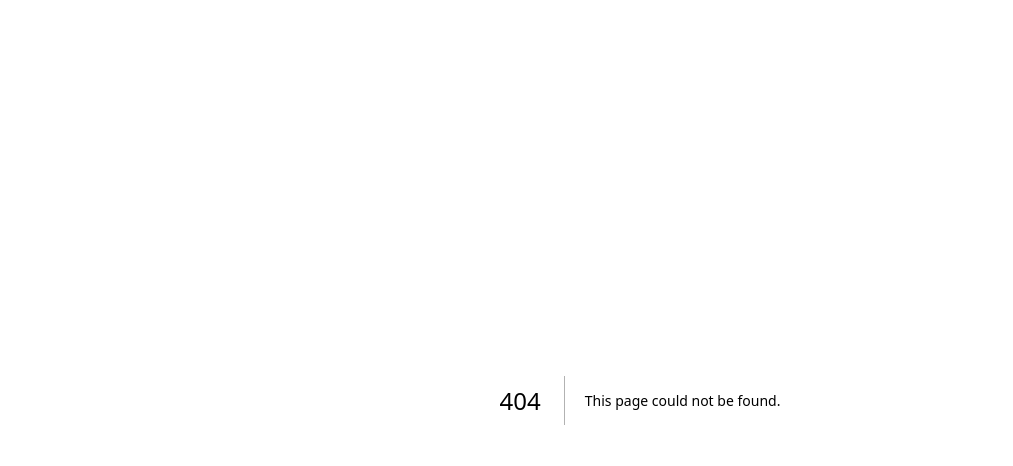
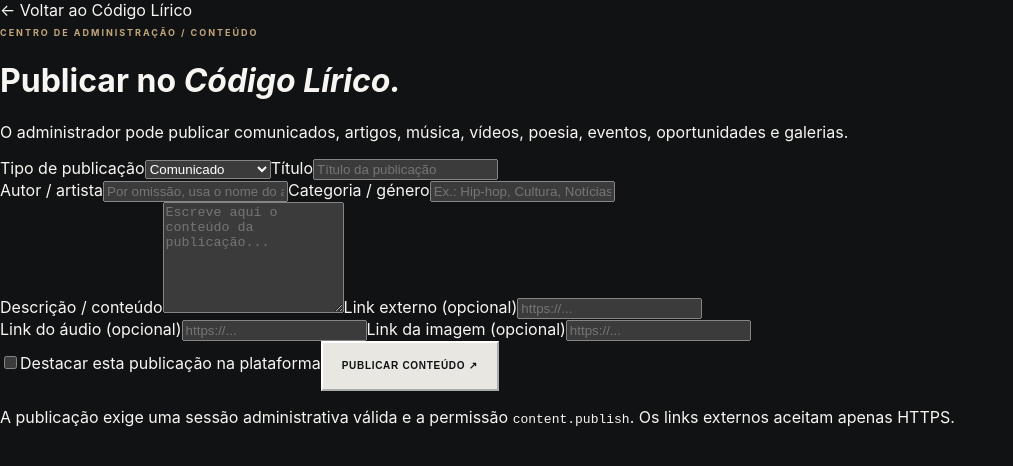
Before and after one commit to mcag72759-svg/Codigo-lirico-lunda-sul, a Next.js app: page /admin/publicar in a window 1280 px wide. Before the commit this address had no page. Shown: the top 466 px of the page, without its empty margins (0-1013 px from the left). Built offline with nearby package versions, Linux system fonts and the light colour scheme.

Commit message:
Add admin publishing workspace

```diff
--- /dev/null
+++ b/src/app/admin/publicar/page.tsx
@@ -0,0 +1,99 @@
+"use client";
+
+import { FormEvent, useState } from "react";
+
+const types = [
+  ["article", "Artigo / notícia"],
+  ["music", "Música"],
+  ["video", "Vídeo"],
+  ["announcement", "Comunicado"],
+  ["poetry", "Poesia / literatura"],
+  ["event", "Evento"],
+  ["opportunity", "Oportunidade"],
+  ["gallery", "Galeria"],
+];
+
+export default function AdminPublishPage() {
+  const [busy, setBusy] = useState(false);
+  const [message, setMessage] = useState("");
+  const [featured, setFeatured] = useState(false);
+
+  async function submit(event: FormEvent<HTMLFormElement>) {
+    event.preventDefault();
+    setBusy(true);
+    setMessage("");
+    const form = new FormData(event.currentTarget);
+    const payload = Object.fromEntries(form.entries());
+    payload.featured = featured ? "true" : "false";
+
+    try {
+      const response = await fetch("/api/admin/content", {
+        method: "POST",
+        headers: { "Content-Type": "application/json" },
+        credentials: "same-origin",
+        body: JSON.stringify(payload),
+      });
+      const result = await response.json();
+      if (!response.ok) throw new Error(result.error ?? "Não foi possível publicar.");
+      event.currentTarget.reset();
+      setFeatured(false);
+      setMessage("Publicação criada com sucesso.");
+    } catch (error) {
+      setMessage(error instanceof Error ? error.message : "Ocorreu um erro ao publicar.");
+    } finally {
+      setBusy(false);
+    }
+  }
+
+  return (
+    <main className="admin-publish-page">
+      <a className="admin-back-link" href="/">← Voltar ao Código Lírico</a>
+      <div className="admin-publish-heading">
+        <span className="section-kicker">CENTRO DE ADMINISTRAÇÃO / CONTEÚDO</span>
+        <h1>Publicar no <em>Código Lírico.</em></h1>
+        <p>O administrador pode publicar comunicados, artigos, música, vídeos, poesia, eventos, oportunidades e galerias.</p>
+      </div>
+      <form className="admin-publish-form" onSubmit={submit}>
+        <label>Tipo de publicação
+          <select name="type" defaultValue="announcement" required>
+            {types.map(([value, label]) => <option key={value} value={value}>{label}</option>)}
+          </select>
+        </label>
+        <label>Título
+          <input name="title" maxLength={160} placeholder="Título da publicação" required />
+        </label>
+        <div className="admin-form-row">
+          <label>Autor / artista
+            <input name="artist" maxLength={120} placeholder="Por omissão, usa o nome do administrador" />
+          </label>
+          <label>Categoria / género
+            <input name="genre" maxLength={80} placeholder="Ex.: Hip-hop, Cultura, Notícias" />
+          </label>
+        </div>
+        <label>Descrição / conteúdo
+          <textarea name="description" maxLength={12000} rows={7} placeholder="Escreve aqui o conteúdo da publicação..." required />
+        </label>
+        <label>Link externo (opcional)
+          <input name="link" type="url" placeholder="https://..." />
+        </label>
+        <div className="admin-form-row">
+          <label>Link do áudio (opcional)
+            <input name="audioUrl" type="url" placeholder="https://..." />
+          </label>
+          <label>Link da imagem (opcional)
+            <input name="imageUrl" type="url" placeholder="https://..." />
+          </label>
+        </div>
+        <label className="admin-featured-option">
+          <input type="checkbox" checked={featured} onChange={(event) => setFeatured(event.target.checked)} />
+          Destacar esta publicação na plataforma
+        </label>
+        <button className="button button-light admin-submit" type="submit" disabled={busy}>
+          {busy ? "A publicar..." : "Publicar conteúdo ↗"}
+        </button>
+        {message && <p className="admin-form-message" role="status">{message}</p>}
+        <p className="admin-security-note">A publicação exige uma sessão administrativa válida e a permissão <code>content.publish</code>. Os links externos aceitam apenas HTTPS.</p>
+      </form>
+    </main>
+  );
+}
```
